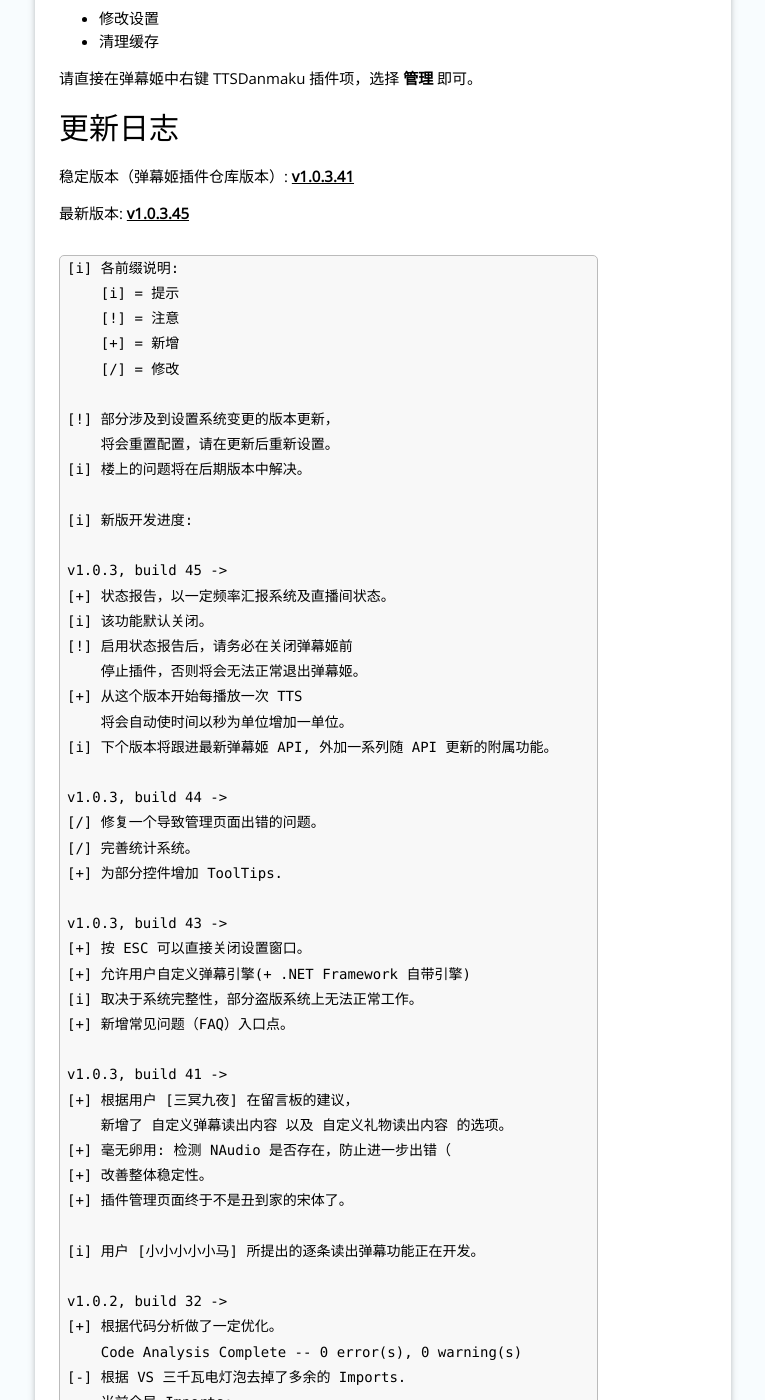
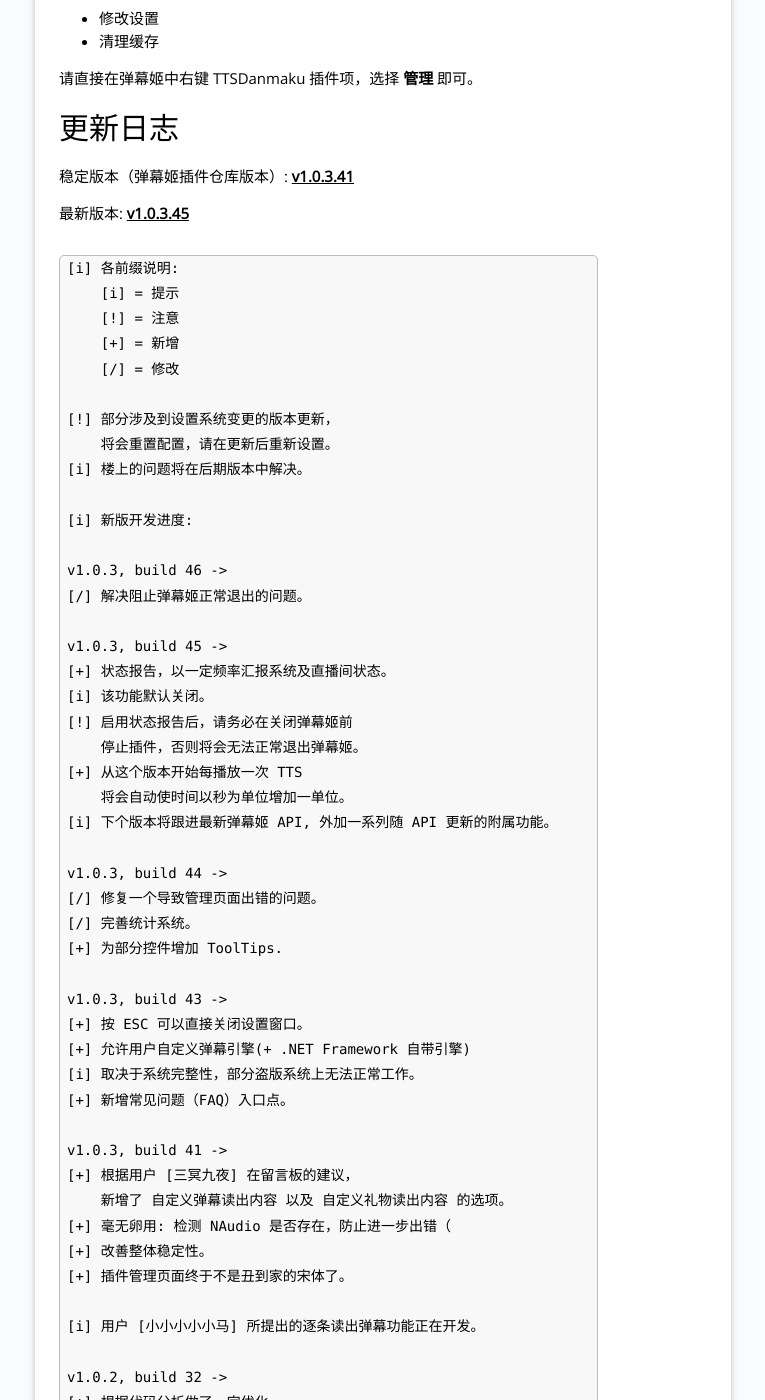
Before and after one commit to Bililive/www.danmuji.org, a Jekyll site: the page built from _plugin/TTSDanmaku.md, in a window 1280 px wide and 1400 px high, scrolled down 1479 px. Shown: the whole window, without its empty margins (309-1074 px from the left). Built offline with Jekyll 4.4.1, drawn with Linux system fonts in a browser that asks for light colours; nearby versions of some CDN libraries; some web fonts are replaced; comment, search, counter and statistics services are not loaded; some of the changed text lies outside the part shown.

Commit message:
Update TTSDanmaku.md

```diff
--- a/_plugin/TTSDanmaku.md
+++ b/_plugin/TTSDanmaku.md
@@ -67,6 +67,9 @@
 [i] 楼上的问题将在后期版本中解决。
 
 [i] 新版开发进度:
+
+v1.0.3, build 46 ->
+[/] 解决阻止弹幕姬正常退出的问题。
 
 v1.0.3, build 45 ->
 [+] 状态报告，以一定频率汇报系统及直播间状态。
```
